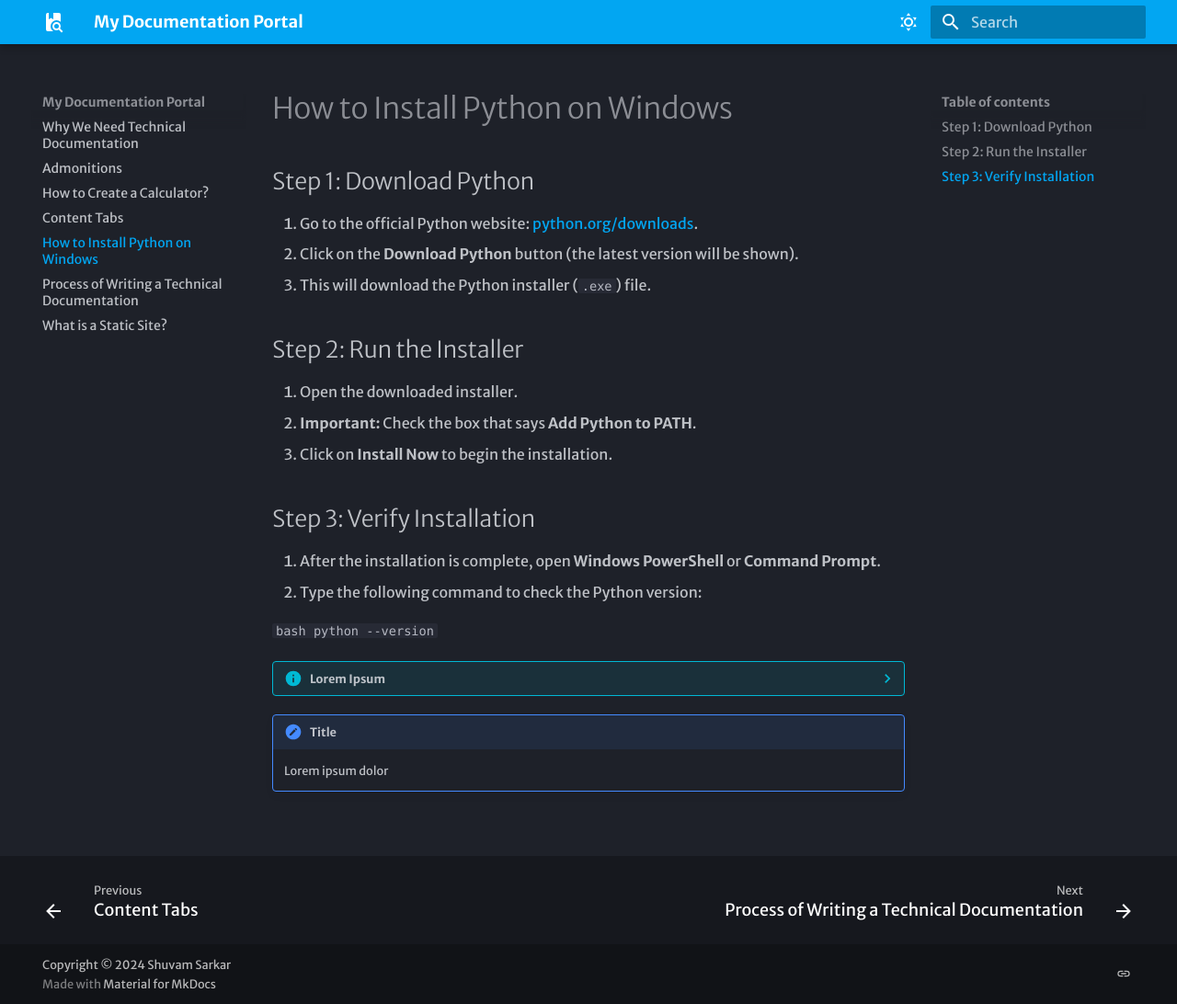
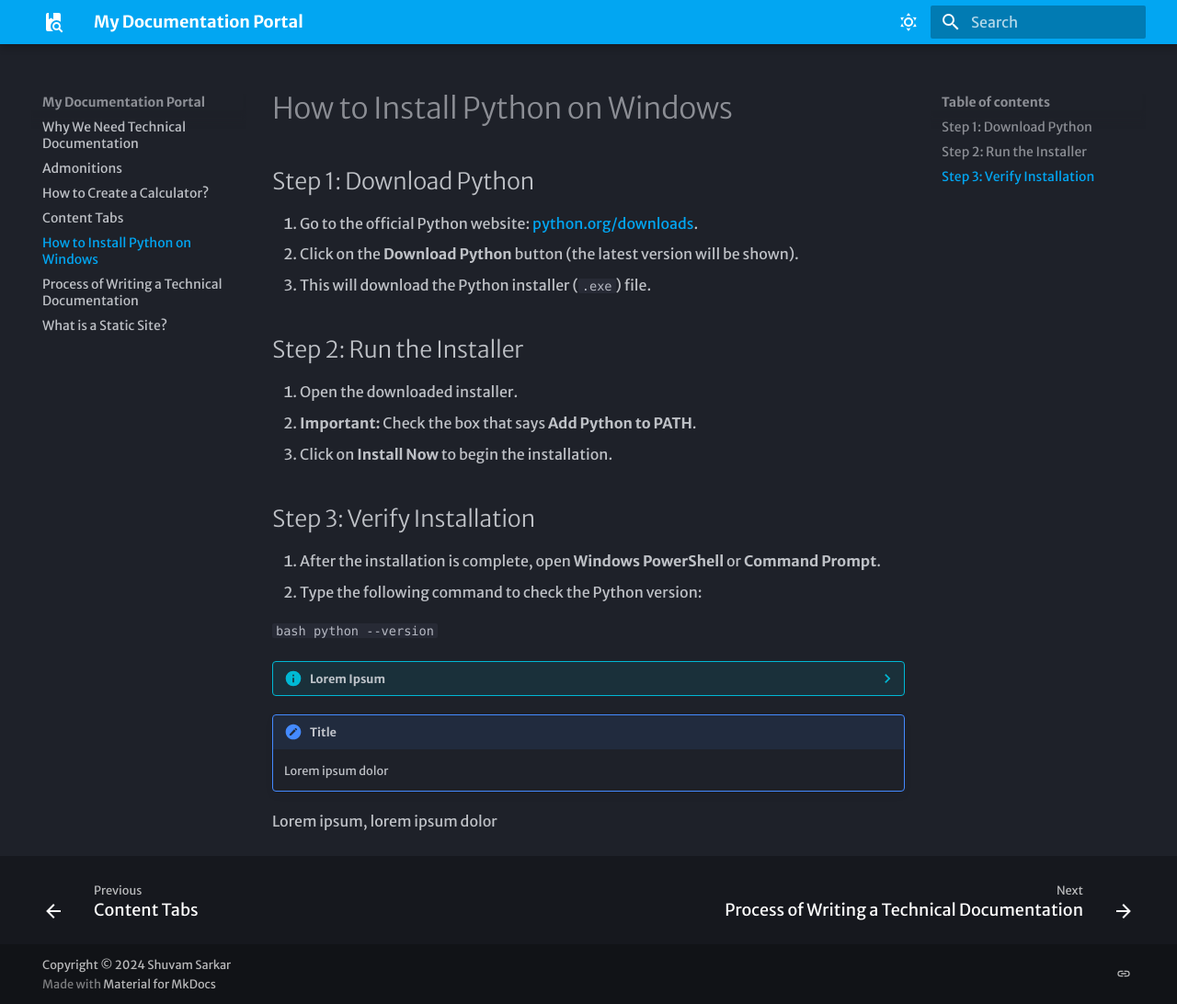
Before and after one commit to Shuvam119/technical-documentation, an MkDocs documentation site: the page built from docs/Sample.md, in a window 1280 px wide and 1092 px high. Shown: the whole window at 92% size. Built offline with MkDocs 1.6.1 and Material for MkDocs 9.7.7, drawn with Linux system fonts in a browser that asks for light colours; some web fonts are replaced.

Commit message:
Added a new line

```diff
--- a/docs/Sample.md
+++ b/docs/Sample.md
@@ -26,3 +26,5 @@
 
 !!! note "Title"
     Lorem ipsum dolor
+
+Lorem ipsum, lorem ipsum dolor
```
